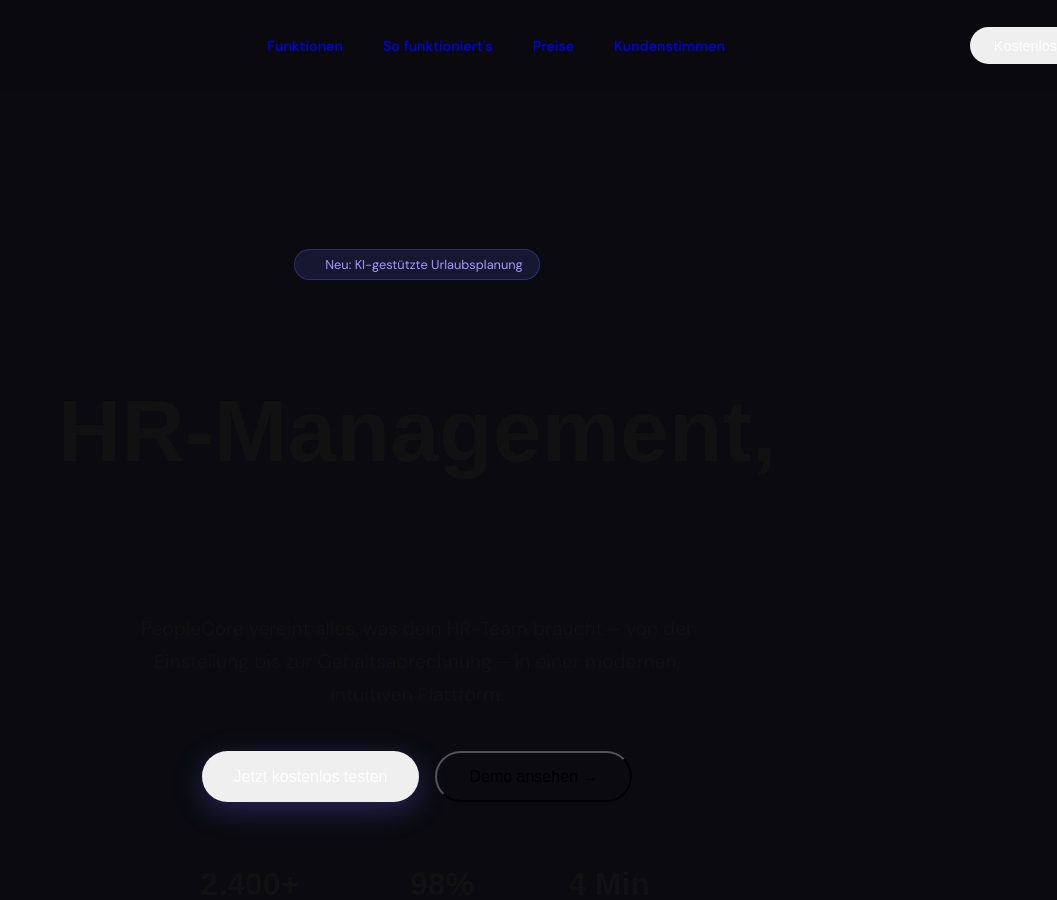
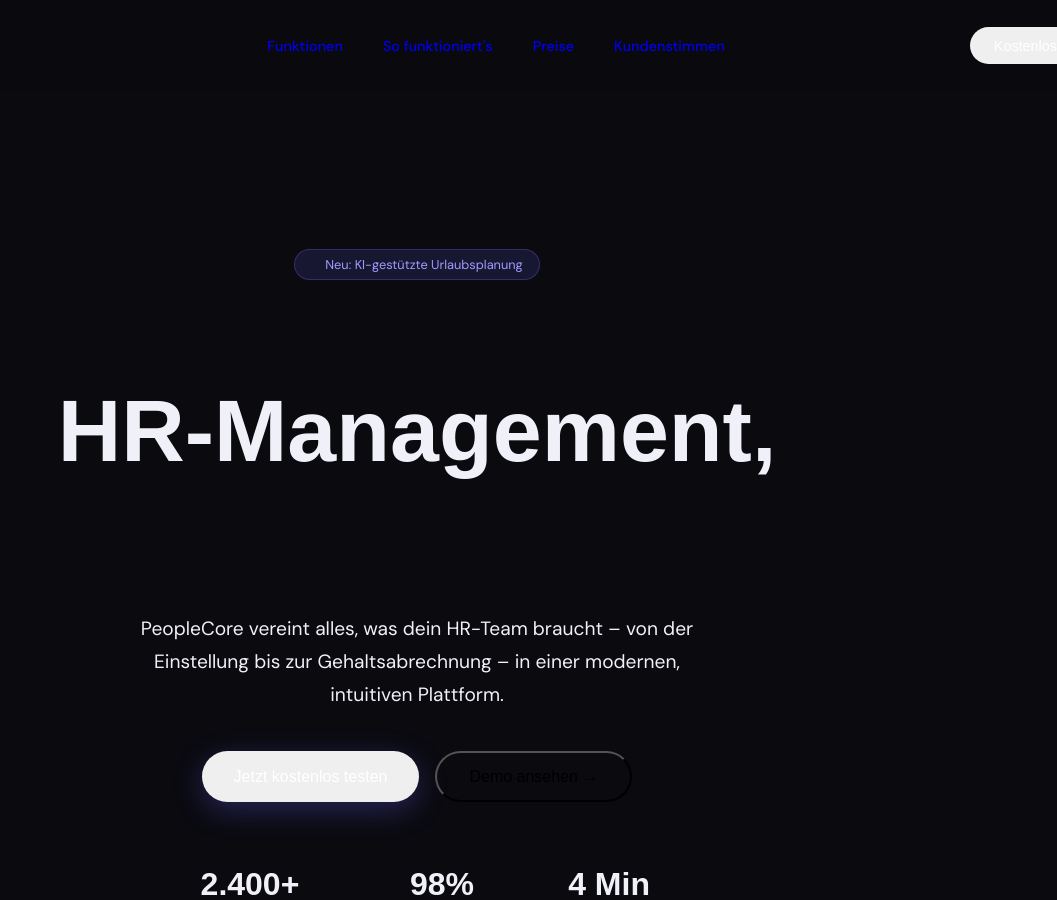
Before and after one commit to guerkankaraduman-prog/hrplatform, a Jekyll site: the page index.html, which Jekyll copies as it is, in a window 1280 px wide and 900 px high. Shown: the whole window, without its empty margins (223-1280 px from the left). Built offline with Jekyll 4.4.1, drawn with Linux system fonts in a browser that asks for light colours.

Commit message:
Update index.html

```diff
--- a/index.html
+++ b/index.html
@@ -8,13 +8,13 @@
 <link href="https://fonts.googleapis.com/css2?family=Syne:wght@400;600;700;800&family=DM+Sans:wght@300;400;500&display=swap" rel="stylesheet">
 <style>
   :root {
-    --bg: #f5f6fa;
+    --bg: #0a0a0f;
     --surface: #12121a;
     --surface2: #1a1a26;
     --accent: #6c63ff;
     --accent2: #ff6b9d;
     --accent3: #00d4aa;
-    --text: #111;
+    --text: #f0f0f8;
     --muted: #8888aa;
     --border: rgba(255,255,255,0.07);
   }
```
